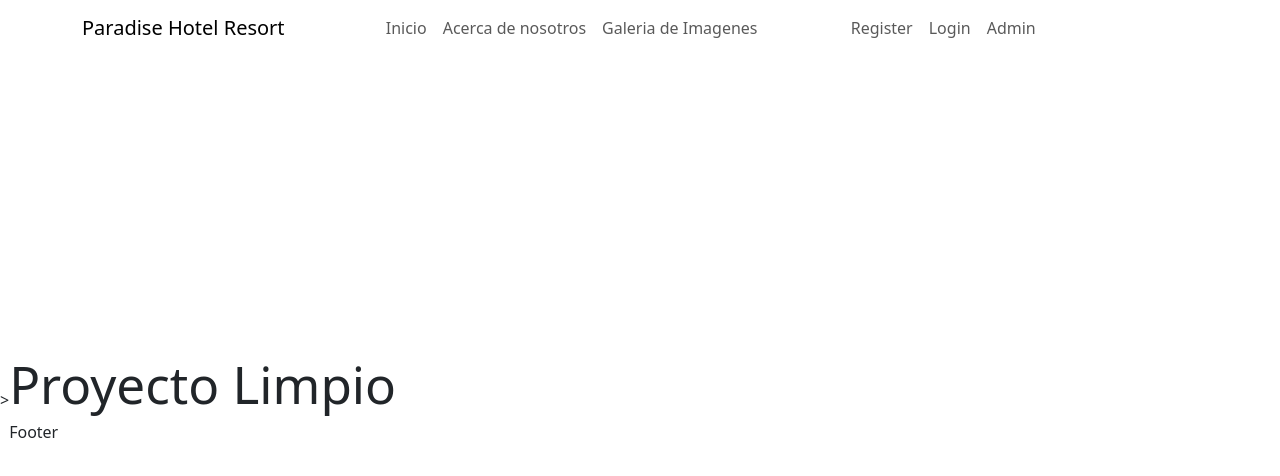
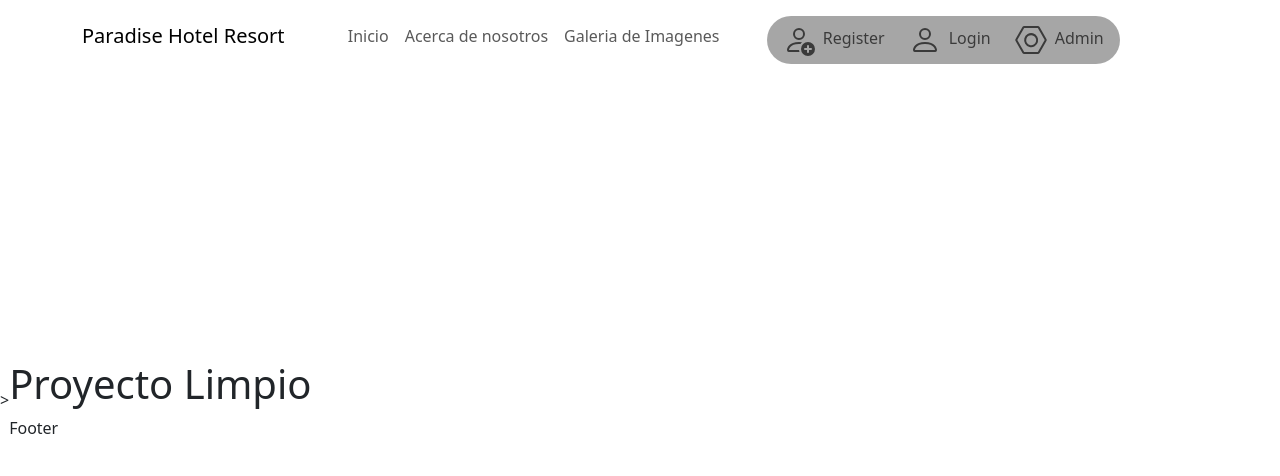
Before and after one commit to Lucianocabelloo/Frontend-ProyectoFinal-3, a React (Vite) app: page / in a window 1280 px wide. Shown: the top 476 px of the page. Built offline with nearby package versions, Linux system fonts and the light colour scheme.

Commit message:
Se agrego: Iconos y una burbuja para que destaque, ademas de la navbar transparente para que no estorbe al hacer scroll

```diff
--- a/index.html
+++ b/index.html
@@ -7,6 +7,7 @@
     <meta name="description" content="Bienvenido al Hotel [nombre del hotel], un lugar de lujo y confort para tus vacaciones en [ubicación del hotel]. Reserva tu habitación con tarifas especiales y disfruta de nuestras instalaciones y servicios exclusivos.">
     <meta name="keywords" content="hotel, [nombre del hotel], alojamiento, lujo, vacaciones, [ubicación del hotel], habitaciones, reservar, tarifas, ofertas, spa, gastronomía, eventos, bodas, actividades, descuentos, comentarios, contacto, mejor precio">>
     <meta name="author" content="Agustin Maza, Luciano Cabello, Martin cornejo, Nicolas Iosa ">
+    <link href="https://cdn.jsdelivr.net/npm/bootstrap@5.3.3/dist/css/bootstrap.min.css" rel="stylesheet" integrity="sha384-QWTKZyjpPEjISv5WaRU9OFeRpok6YctnYmDr5pNlyT2bRjXh0JMhjY6hW+ALEwIH" crossorigin="anonymous">
     <title>Nombre de proyecto Final</title>
   </head>
   <body>
--- a/package.json
+++ b/package.json
@@ -11,6 +11,7 @@
   },
   "dependencies": {
     "bootstrap": "^5.3.3",
+    "bootstrap-icons": "^1.11.3",
     "json-server": "^1.0.0-alpha.23",
     "react": "^18.2.0",
     "react-bootstrap": "^2.10.2",
--- a/src/App.css
+++ b/src/App.css
@@ -5,3 +5,13 @@ body{
 .container-nav{
     margin: 0px 32px !important;
 }
+
+a svg{
+    margin: 0px 8px;
+}
+
+.bubble{
+    border-radius: 25px;
+    padding: 0px 8px;
+    background-color: #00000059;
+}
--- a/src/components/common/Menu.jsx
+++ b/src/components/common/Menu.jsx
@@ -15,12 +15,24 @@ const Menu = () => {
           <Nav.Link href="#link">Galeria de Imagenes</Nav.Link>
         </Nav>
       </Navbar.Collapse>
-      <Navbar.Collapse>
+      <Navbar.Collapse className='mt-2'>
 
-        <Nav className='d-flex flex-row justify-content-evenly'>
-        <Nav.Link href="#home">Register</Nav.Link>
-          <Nav.Link href="#link">Login</Nav.Link>
-          <Nav.Link href="#link">Admin</Nav.Link>
+        <Nav className='d-flex flex-row justify-content-evenly bubble'>
+        <Nav.Link href="#home">
+          <svg xmlns="http://www.w3.org/2000/svg" width="32" height="32" fill="currentColor" class="bi bi-person-add" viewBox="0 0 16 16">
+  <path d="M12.5 16a3.5 3.5 0 1 0 0-7 3.5 3.5 0 0 0 0 7m.5-5v1h1a.5.5 0 0 1 0 1h-1v1a.5.5 0 0 1-1 0v-1h-1a.5.5 0 0 1 0-1h1v-1a.5.5 0 0 1 1 0m-2-6a3 3 0 1 1-6 0 3 3 0 0 1 6 0M8 7a2 2 0 1 0 0-4 2 2 0 0 0 0 4"/>
+  <path d="M8.256 14a4.5 4.5 0 0 1-.229-1.004H3c.001-.246.154-.986.832-1.664C4.484 10.68 5.711 10 8 10q.39 0 .74.025c.226-.341.496-.65.804-.918Q8.844 9.002 8 9c-5 0-6 3-6 4s1 1 1 1z"/>
+</svg>Register</Nav.Link>
+          <Nav.Link href="#link">
+          <svg xmlns="http://www.w3.org/2000/svg" width="32" height="32" fill="currentColor" class="bi bi-person" viewBox="0 0 16 16">
+  <path d="M8 8a3 3 0 1 0 0-6 3 3 0 0 0 0 6m2-3a2 2 0 1 1-4 0 2 2 0 0 1 4 0m4 8c0 1-1 1-1 1H3s-1 0-1-1 1-4 6-4 6 3 6 4m-1-.004c-.001-.246-.154-.986-.832-1.664C11.516 10.68 10.289 10 8 10s-3.516.68-4.168 1.332c-.678.678-.83 1.418-.832 1.664z"/>
+</svg>Login</Nav.Link>
+          <Nav.Link href="#link">
+          <svg xmlns="http://www.w3.org/2000/svg" width="32" height="32" fill="currentColor" class="bi bi-nut" viewBox="0 0 16 16">
+  <path d="m11.42 2 3.428 6-3.428 6H4.58L1.152 8 4.58 2zM4.58 1a1 1 0 0 0-.868.504l-3.428 6a1 1 0 0 0 0 .992l3.428 6A1 1 0 0 0 4.58 15h6.84a1 1 0 0 0 .868-.504l3.429-6a1 1 0 0 0 0-.992l-3.429-6A1 1 0 0 0 11.42 1z"/>
+  <path d="M6.848 5.933a2.5 2.5 0 1 0 2.5 4.33 2.5 2.5 0 0 0-2.5-4.33m-1.78 3.915a3.5 3.5 0 1 1 6.061-3.5 3.5 3.5 0 0 1-6.062 3.5z"/>
+</svg>
+            Admin</Nav.Link>
         </Nav>
       </Navbar.Collapse>
     </Container>
```
Also changed, not shown: 1 other file (tests, documents, lock files or other folders).
